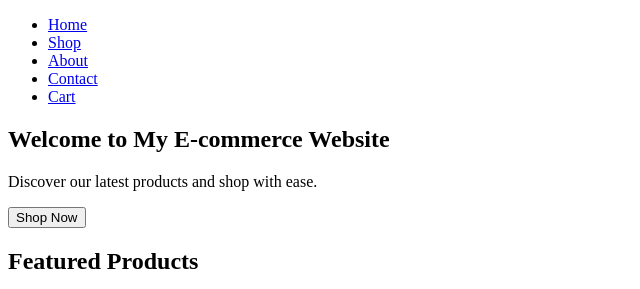
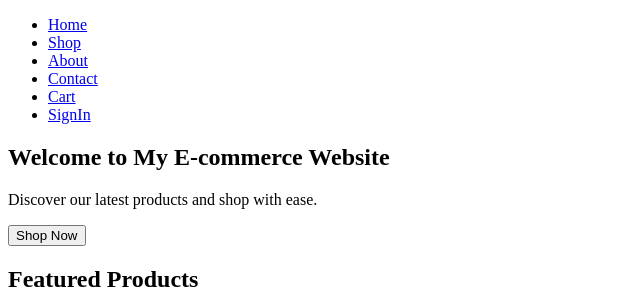
Before and after one commit to kibeetfelix/template1, a plain HTML site: page index.html in a window 1280 px wide. Shown: the top 289 px of the page, without its empty margins (0-640 px from the left). Drawn offline with Linux system fonts and the light colour scheme; a script that the page names is missing.

Commit message:
Sign in
Sign in

```diff
--- a/index.html
+++ b/index.html
@@ -17,6 +17,7 @@
                 <li><a href="#">About</a></li>
                 <li><a href="#">Contact</a></li>
                 <li><a href="#">Cart</a></li>
+<li><a href="#">SignIn</a></li>
             </ul>
         </nav>
     </header>
```
